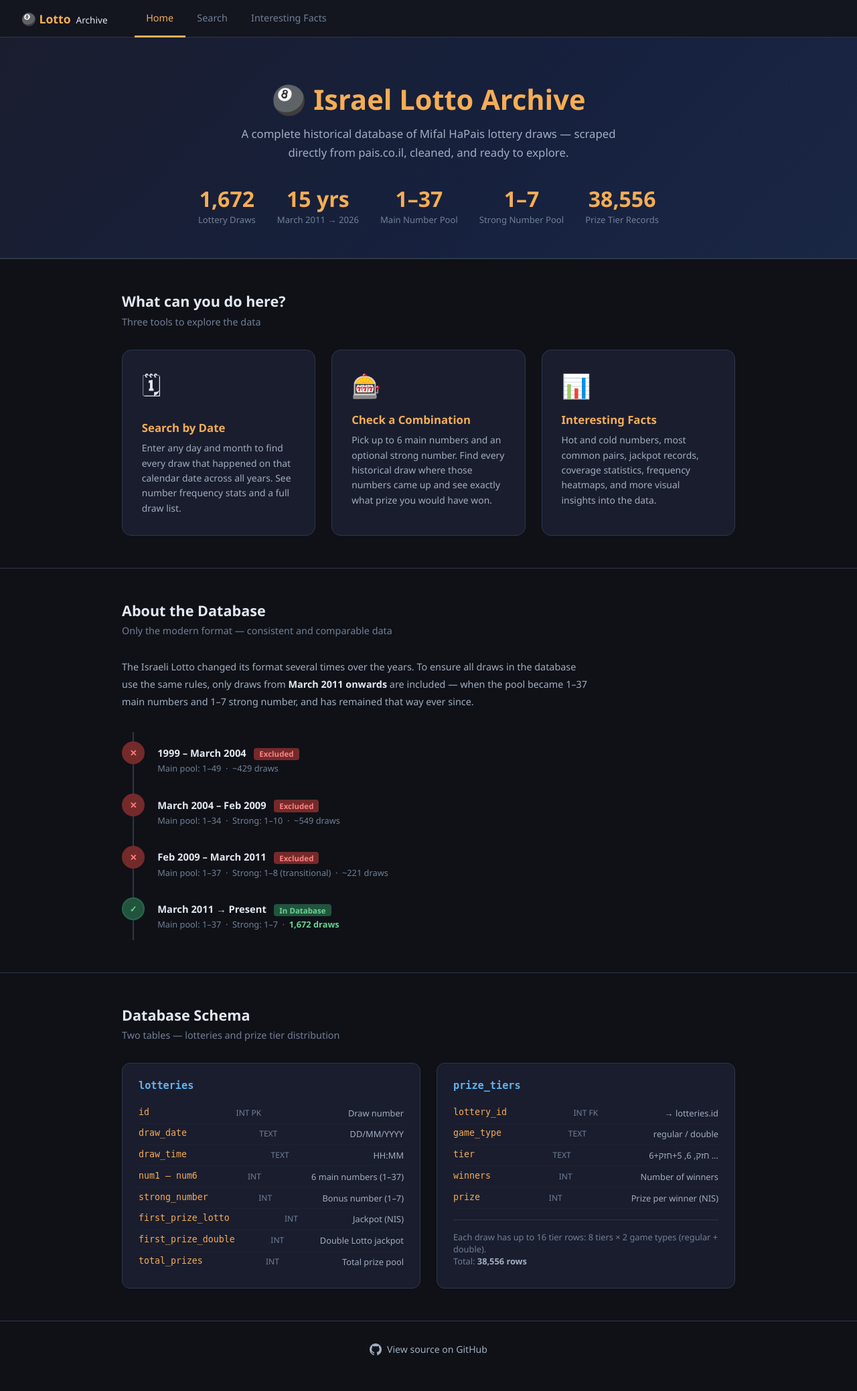
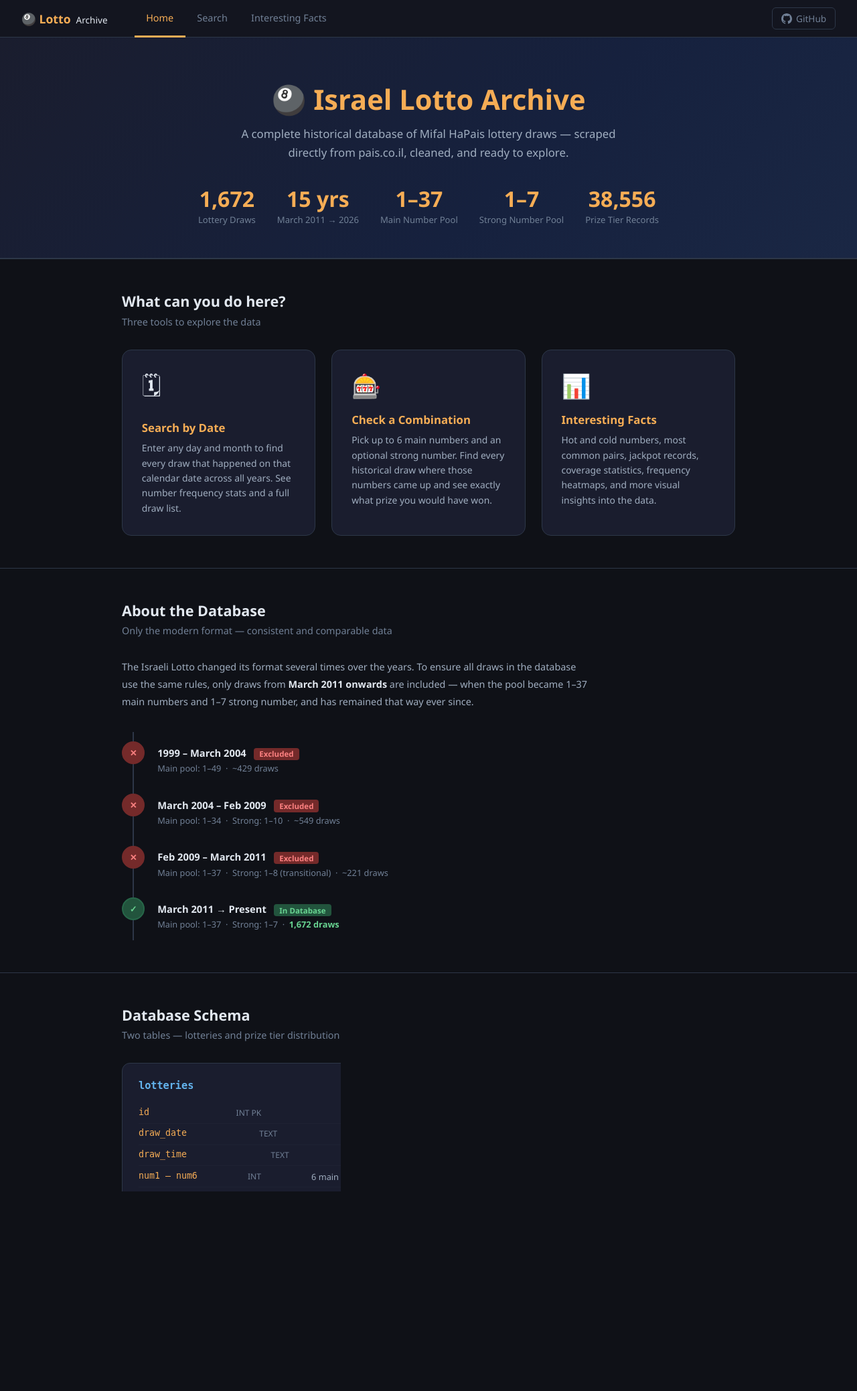
Before and after one commit to Noam-Avraham/lottery-database, a Flask app: page / in a window 1280 px wide. Shown: the whole page at 67% size. After the commit the page ends 1779 px from the top, so only its background shows below. Run offline with Flask 3, Linux system fonts and the light colour scheme.

Commit message:
Move GitHub link to nav bar (right end)
Co-Authored-By: Claude Sonnet 4.6 <noreply@anthropic.com>

```diff
--- a/templates/base.html
+++ b/templates/base.html
@@ -32,6 +32,14 @@
     }
     .nav-link:hover { color: #e2e8f0; }
     .nav-link.active { color: #f6ad55; border-bottom-color: #f6ad55; }
+    .nav-spacer { flex: 1; }
+    .nav-github {
+      display: inline-flex; align-items: center; gap: 0.4rem;
+      color: #718096; text-decoration: none; font-size: 0.85rem;
+      padding: 0.4rem 0.8rem; border-radius: 6px;
+      border: 1px solid #2d3748; transition: color 0.2s, border-color 0.2s;
+    }
+    .nav-github:hover { color: #e2e8f0; border-color: #718096; }
 
     /* ── Shared utils ── */
     .container { max-width: 980px; margin: 0 auto; padding: 2.5rem 2rem; }
@@ -61,6 +69,13 @@
   <a class="nav-link {% if active=='home' %}active{% endif %}"   href="/">Home</a>
   <a class="nav-link {% if active=='search' %}active{% endif %}" href="/search">Search</a>
   <a class="nav-link {% if active=='facts' %}active{% endif %}"  href="/facts">Interesting Facts</a>
+  <div class="nav-spacer"></div>
+  <a class="nav-github" href="https://github.com/Noam-Avraham/lottery-database" target="_blank" rel="noopener">
+    <svg xmlns="http://www.w3.org/2000/svg" width="16" height="16" viewBox="0 0 24 24" fill="currentColor">
+      <path d="M12 0C5.37 0 0 5.37 0 12c0 5.3 3.438 9.8 8.205 11.385.6.113.82-.258.82-.577 0-.285-.01-1.04-.015-2.04-3.338.724-4.042-1.61-4.042-1.61-.546-1.387-1.333-1.756-1.333-1.756-1.09-.745.083-.729.083-.729 1.205.084 1.838 1.236 1.838 1.236 1.07 1.835 2.809 1.305 3.495.998.108-.776.417-1.305.76-1.605-2.665-.3-5.466-1.332-5.466-5.93 0-1.31.465-2.38 1.235-3.22-.135-.303-.54-1.523.105-3.176 0 0 1.005-.322 3.3 1.23.96-.267 1.98-.399 3-.405 1.02.006 2.04.138 3 .405 2.28-1.552 3.285-1.23 3.285-1.23.645 1.653.24 2.873.12 3.176.765.84 1.23 1.91 1.23 3.22 0 4.61-2.805 5.625-5.475 5.92.42.36.81 1.096.81 2.22 0 1.605-.015 2.896-.015 3.286 0 .315.21.69.825.57C20.565 21.795 24 17.295 24 12c0-6.63-5.37-12-12-12z"/>
+    </svg>
+    GitHub
+  </a>
 </nav>
 
 {% block content %}{% endblock %}
--- a/templates/home.html
+++ b/templates/home.html
@@ -197,24 +197,4 @@
 
   </div>
 </div>
-
-<div style="text-align:center; padding:2rem 1rem 3rem; border-top:1px solid #2d3748; margin-top:0;">
-  <a href="https://github.com/Noam-Avraham/lottery-database"
-     target="_blank" rel="noopener"
-     style="display:inline-flex;align-items:center;gap:0.5rem;color:#a0aec0;text-decoration:none;font-size:0.88rem;transition:color 0.15s;"
-     onmouseover="this.style.color='#f6ad55'" onmouseout="this.style.color='#a0aec0'">
-    <svg xmlns="http://www.w3.org/2000/svg" width="18" height="18" viewBox="0 0 24 24" fill="currentColor">
-      <path d="M12 0C5.37 0 0 5.37 0 12c0 5.3 3.438 9.8 8.205 11.385.6.113.82-.258.82-.577
-               0-.285-.01-1.04-.015-2.04-3.338.724-4.042-1.61-4.042-1.61-.546-1.387-1.333-1.756-1.333-1.756
-               -1.09-.745.083-.729.083-.729 1.205.084 1.838 1.236 1.838 1.236 1.07 1.835 2.809 1.305 3.495.998
-               .108-.776.417-1.305.76-1.605-2.665-.3-5.466-1.332-5.466-5.93 0-1.31.465-2.38 1.235-3.22
-               -.135-.303-.54-1.523.105-3.176 0 0 1.005-.322 3.3 1.23.96-.267 1.98-.399 3-.405
-               1.02.006 2.04.138 3 .405 2.28-1.552 3.285-1.23 3.285-1.23.645 1.653.24 2.873.12 3.176
-               .765.84 1.23 1.91 1.23 3.22 0 4.61-2.805 5.625-5.475 5.92.42.36.81 1.096.81 2.22
-               0 1.605-.015 2.896-.015 3.286 0 .315.21.69.825.57C20.565 21.795 24 17.295 24 12
-               c0-6.63-5.37-12-12-12z"/>
-    </svg>
-    View source on GitHub
-  </a>
-</div>
 {% endblock %}
```
